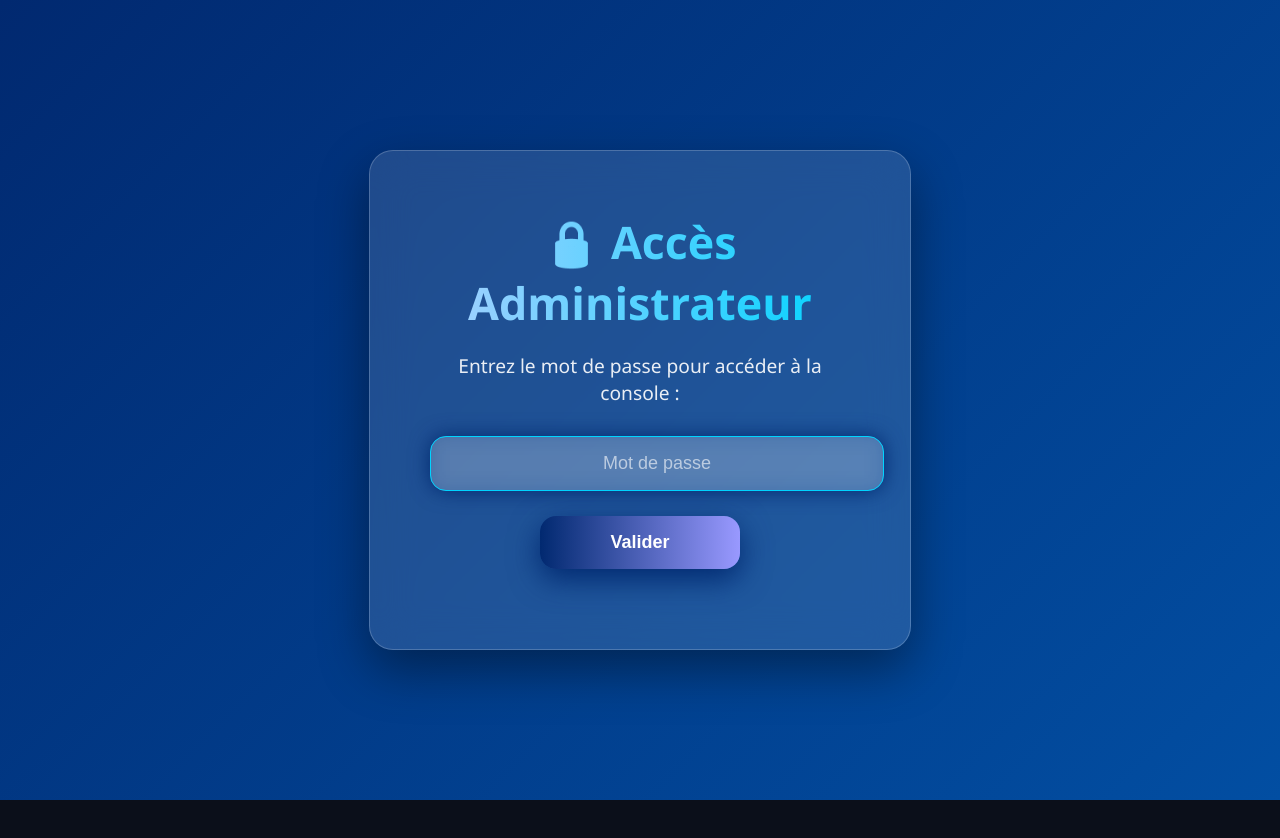
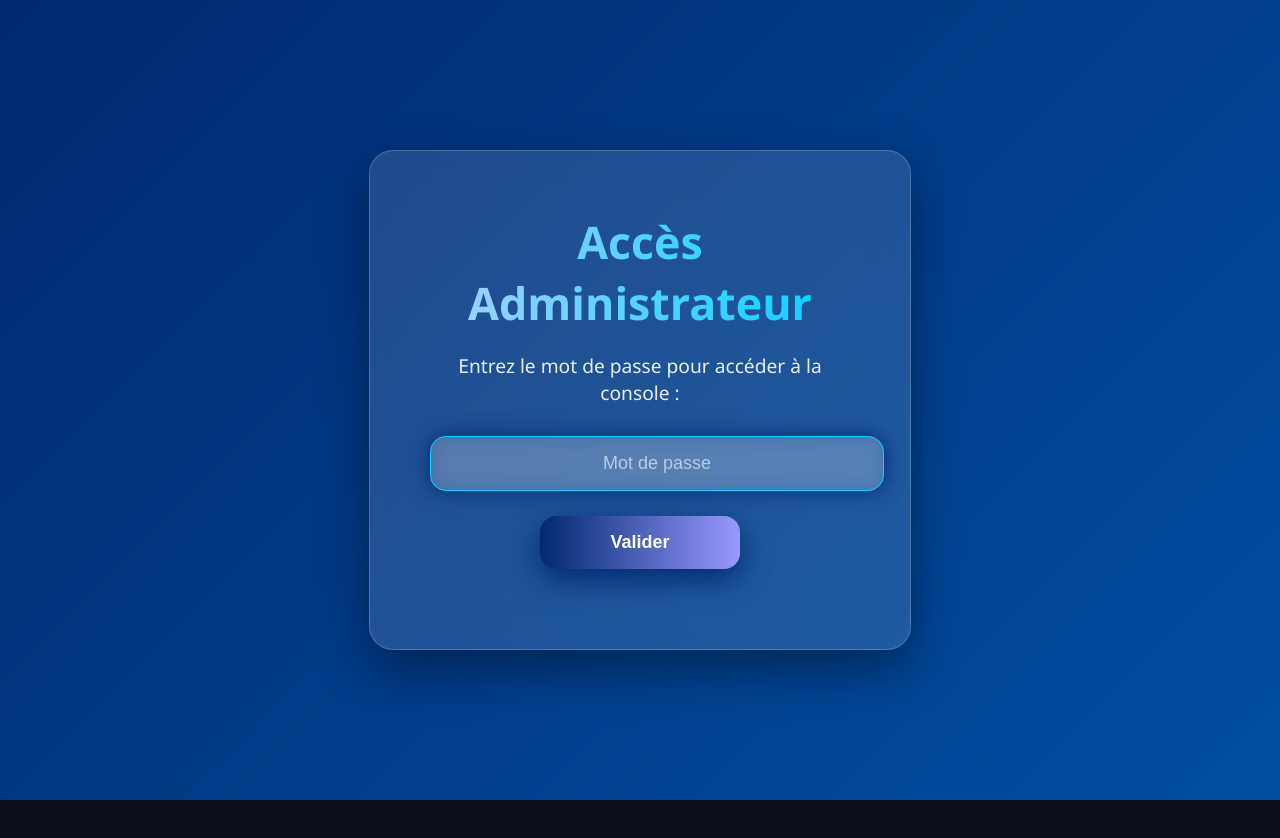
Before and after one commit to Onaks20/AKS-LiveScore, a plain HTML site: page public/admin.html in a window 1280 px wide. Drawn offline with nearby package versions, Linux system fonts and the light colour scheme; no server answers.

Commit message:
Deuxième modification au niveau du côté admin.

```diff
--- a/public/admin.html
+++ b/public/admin.html
@@ -376,7 +376,7 @@
   <!-- ÉCRAN DE CONNEXION -->
   <div id="loginScreen">
     <div class="login-box">
-      <h1>🔒 Accès Administrateur</h1>
+      <h1>Accès Administrateur</h1>
       <p>Entrez le mot de passe pour accéder à la console :</p>
       <input type="password" id="adminPassword" placeholder="Mot de passe" autofocus autocomplete="off">
       <button type="button" id="loginButton">Valider</button>
```
